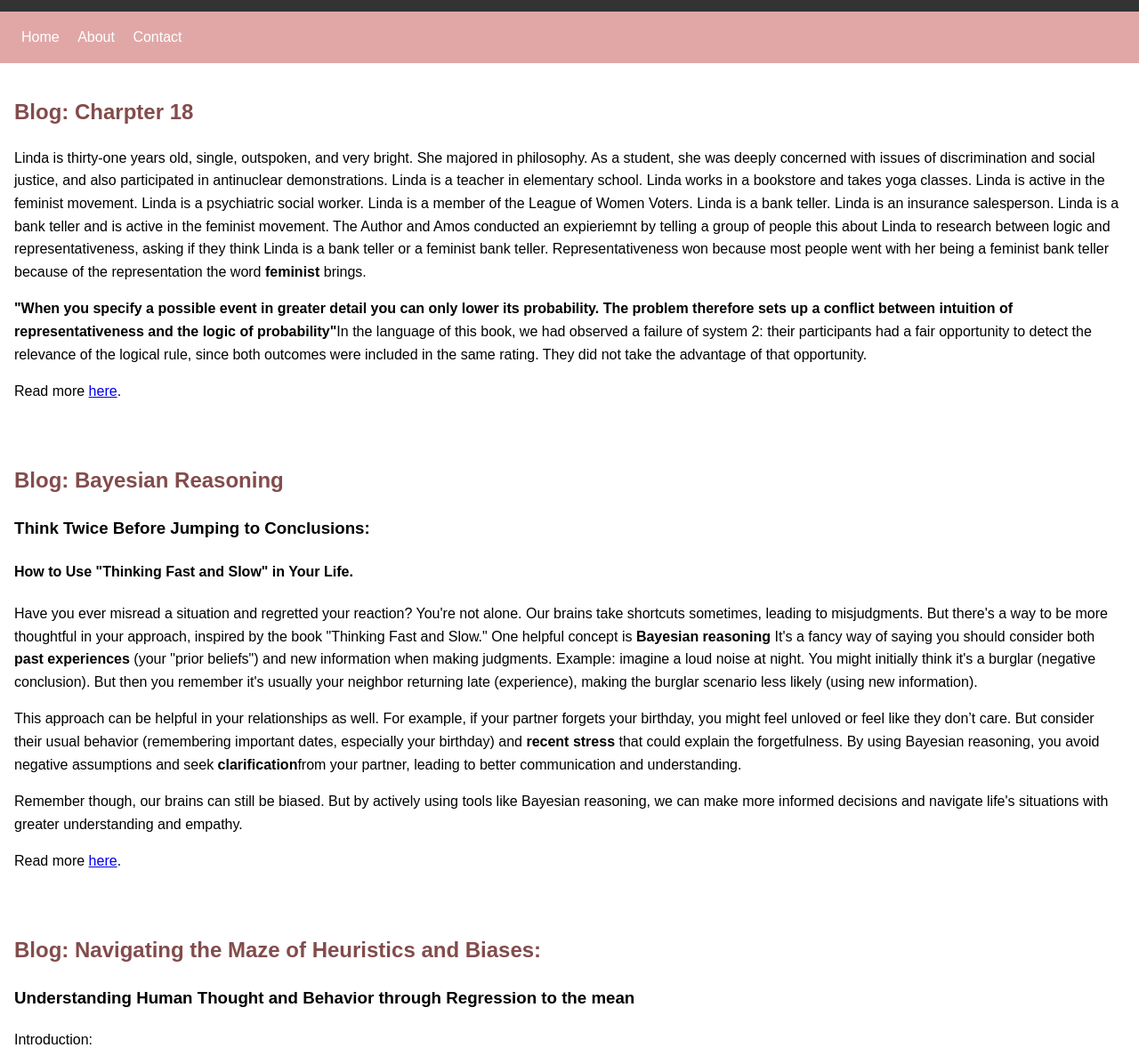
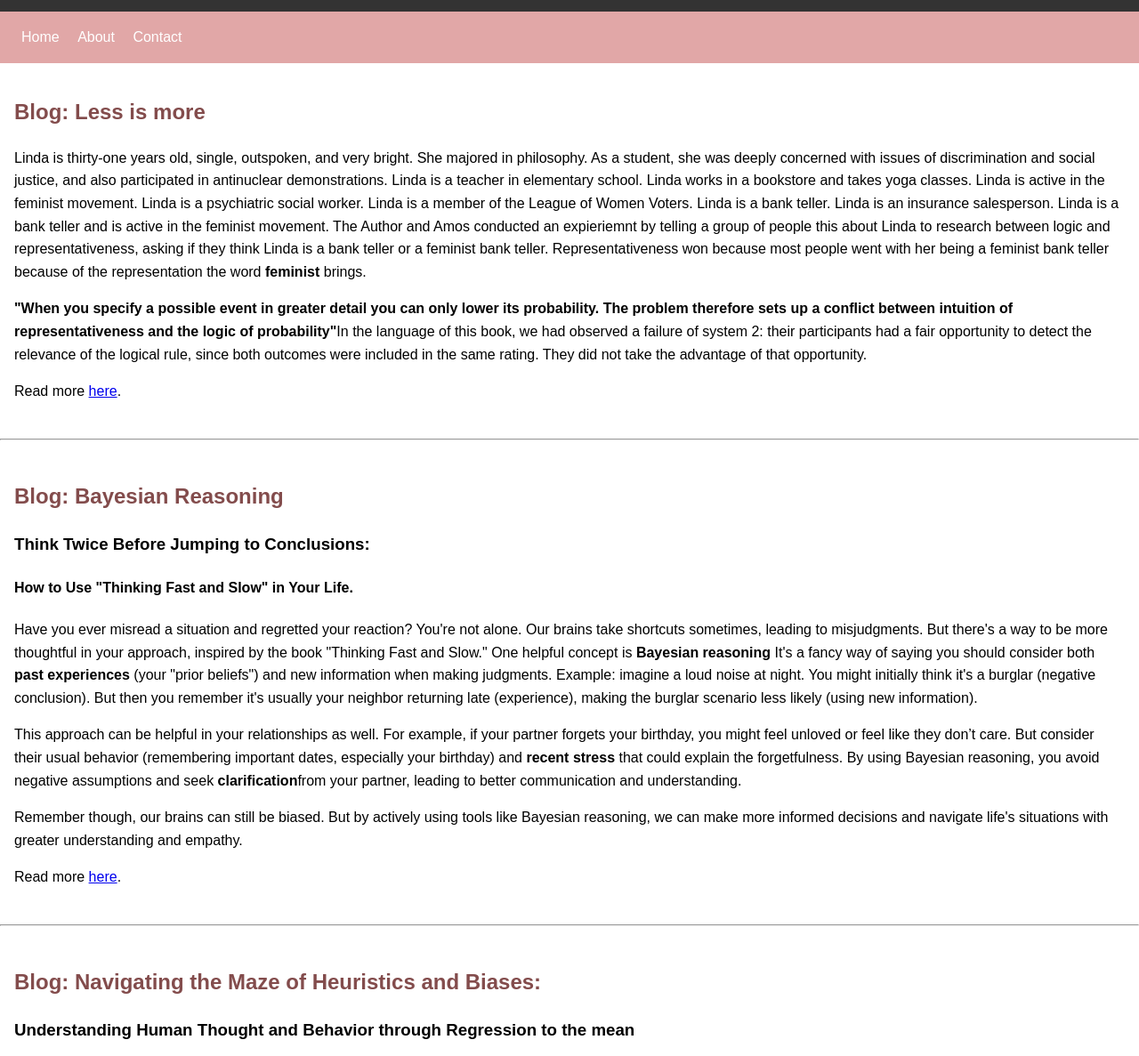
Before and after one commit to LebogangMputle/blog, a plain HTML site: page index.html in a window 1280 px wide. Shown: the part 113-1300 px from the top of the page at 89% size. Drawn offline with Linux system fonts and the light colour scheme.

Commit message:
blog1 h2

```diff
--- a/index.html
+++ b/index.html
@@ -21,13 +21,14 @@
 
 <!--blog 1-->
 <article>
-    <h2>Blog: Charpter 18</h2>
+    <h2>Blog: Less is more</h2>
     <p> Linda is thirty-one years old, single, outspoken, and very bright. She majored in philosophy. As a student, she was deeply concerned with issues of discrimination and social justice, and also participated in antinuclear demonstrations.
         Linda is a teacher in elementary school. Linda works in a bookstore and takes yoga classes. Linda is active in the feminist movement. Linda is a psychiatric social worker. Linda is a member of the League of Women Voters. Linda is a bank teller. Linda is an insurance salesperson. Linda is a bank teller and is active in the feminist movement.
         The Author and Amos conducted an expieriemnt by telling a group of people this about Linda to research between logic and representativeness, asking if they think Linda is a bank teller or a feminist bank teller. Representativeness won because most people went with her being a feminist bank teller because of the representation the word <strong>feminist</strong> brings.</p>
         <p><strong>"When you specify a possible event in greater detail you can only lower its probability. The problem therefore sets up a conflict between intuition of representativeness and the logic of probability"</strong>In the language of this book, we had observed a failure of system 2: their participants had a fair opportunity to detect the relevance of the logical rule, since both outcomes were included in the same rating. They did not take the advantage of that opportunity.</p>
         <p>Read more <a href="https://brandgenetics.com/human-thinking/thinking-fast-and-slow/">here</a>.</p>
 </article>
+<hr></hr>
 
 <!--blog 2-->
 <article>
@@ -43,6 +44,7 @@
     <p>Remember though, our brains can still be biased. But by actively using tools like Bayesian reasoning, we can make more informed decisions and navigate life's situations with greater understanding and empathy.</p>
     <p>Read more <a href="https://brandgenetics.com/human-thinking/thinking-fast-and-slow/">here</a>.</p>
 </article>
+<hr></hr>
 
 <!--blog 3-->
 <article>
@@ -62,6 +64,7 @@
     <p>In the tapestry of human thought and behavior, heuristics, biases, and statistical phenomena intertwine, shaping our perceptions, decisions, and actions. By understanding these cognitive mechanisms and statistical principles, we can navigate the maze of human cognition with greater awareness and insight. Armed with knowledge and strategies for mitigation, we can strive towards more rational, informed, and effective decision-making in both our personal and professional lives.</p>
     <p>Read more <a href="https://brandgenetics.com/human-thinking/thinking-fast-and-slow/">here</a>.</p>
 </article>
+<hr></hr>
 
 <footer>
     <p>&copy; 2024 My Blog</p>
```
